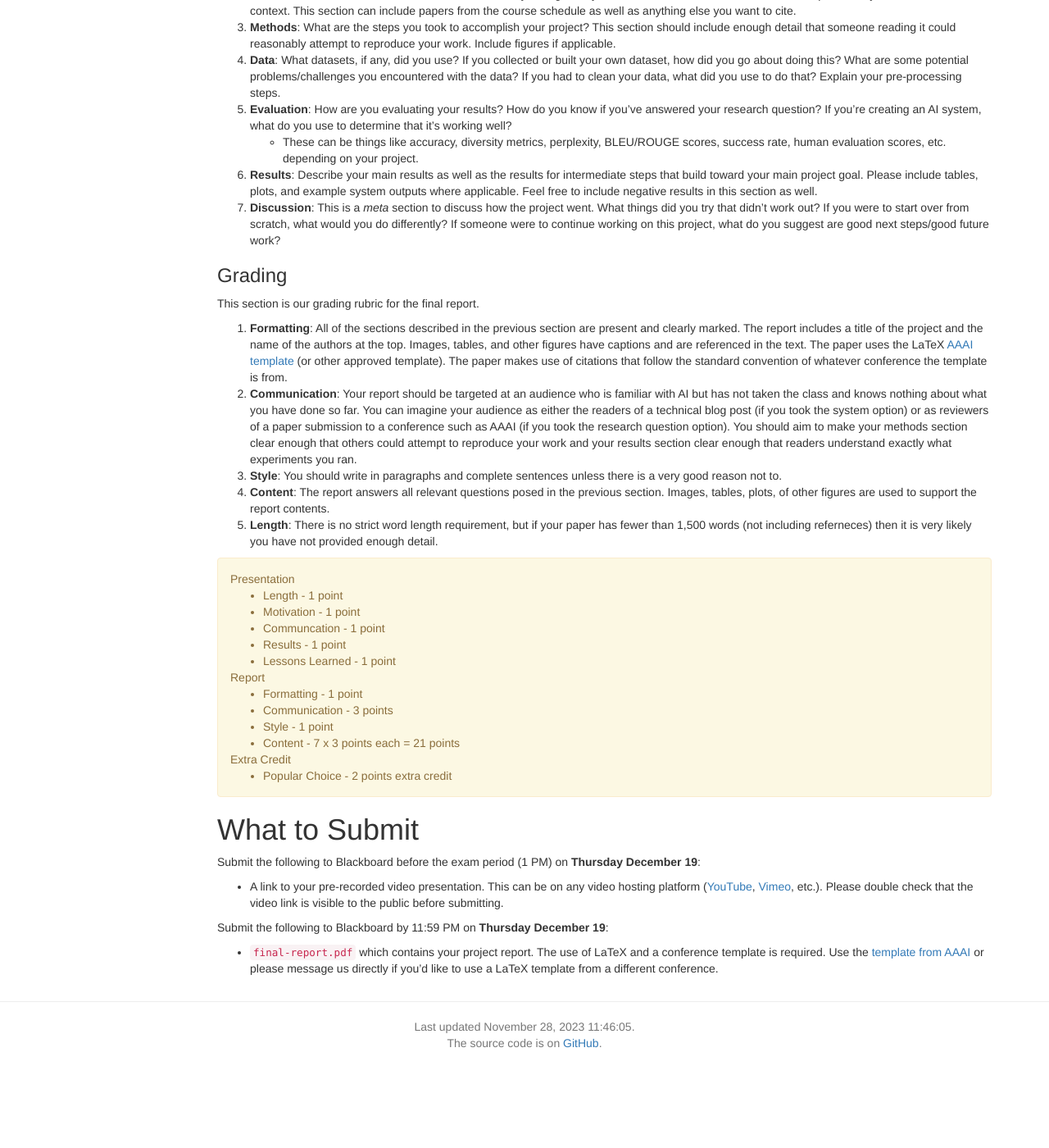
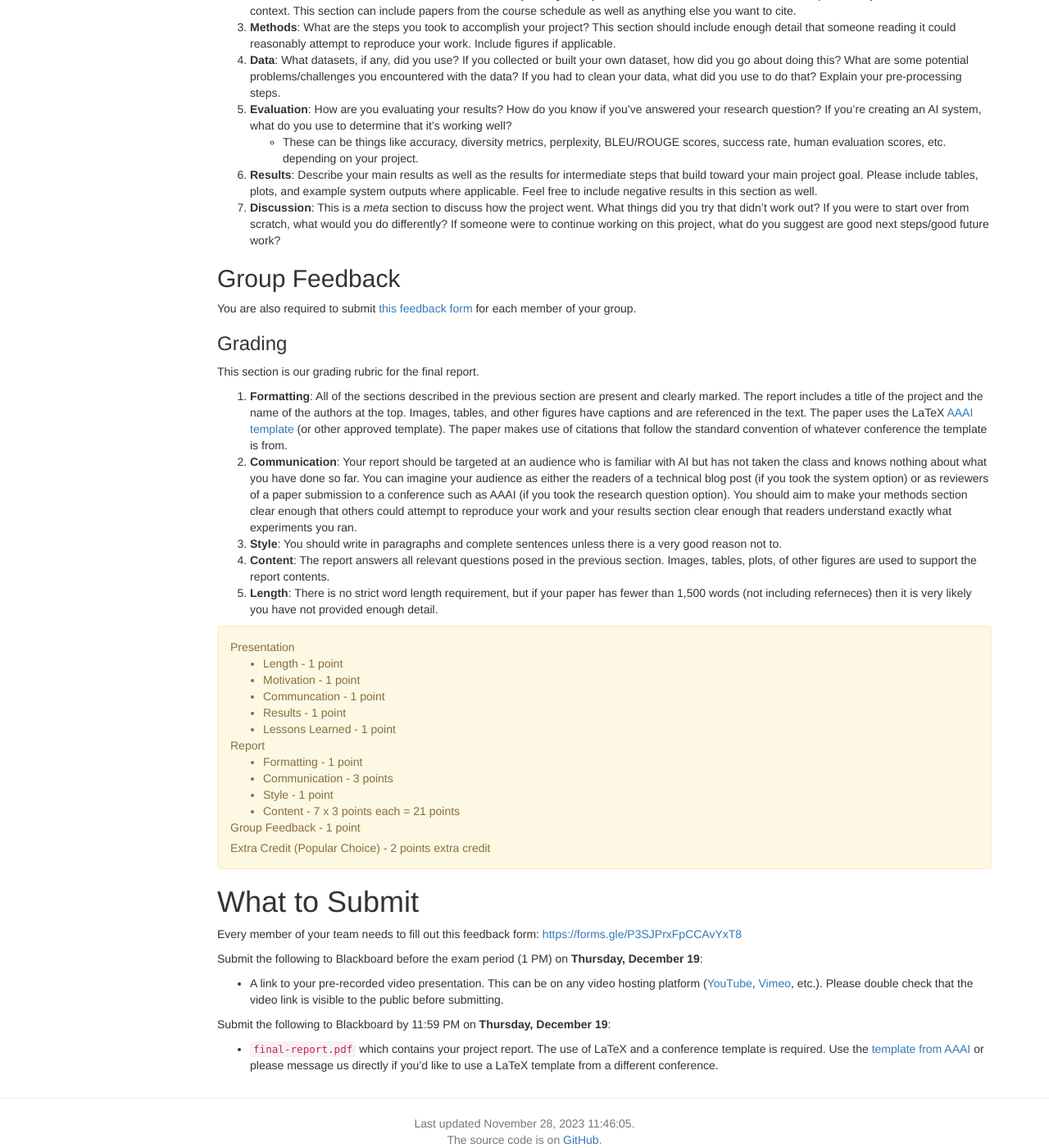
Before and after one commit to lara-martin/Principles-of-AI, a Jekyll site: the page built from homeworks/project/final-submission.md, in a window 1280 px wide and 1400 px high, scrolled down 1108 px. Shown: the whole window at 82% size. Built offline with Jekyll 4.4.1, drawn with Linux system fonts in a browser that asks for light colours; nearby versions of some CDN libraries; a script that is not in the unit is left out; before the commit the page ends 2390 px from its top, so only the background shows below that.

Commit message:
feedback form

```diff
--- a/homeworks/project/final-submission.md
+++ b/homeworks/project/final-submission.md
@@ -93,6 +93,9 @@ __Title__ & __Author Names__: What are you calling your project? These are not g
 7. __Discussion__: This is a _meta_ section to discuss how the project went.
 What things did you try that didn't work out? If you were to start over from scratch, what would you do differently? If someone were to continue working on this project, what do you suggest are good next steps/good future work?
 
+## Group Feedback
+You are also required to submit [this feedback form](https://forms.gle/P3SJPrxFpCCAvYxT8) for each member of your group.
+
 ### Grading
 This section is our grading rubric for the final report.
 
@@ -116,13 +119,16 @@ Report
 * Style - 1 point
 * Content - 7 x 3 points each = 21 points
 
-Extra Credit
-* Popular Choice - 2 points extra credit
+Group Feedback - 1 point
+
+Extra Credit (Popular Choice) - 2 points extra credit
 </div>
 
 # What to Submit
-Submit the following to Blackboard before the exam period (1 PM) on **Thursday December 19**:
+Every member of your team needs to fill out this feedback form: [https://forms.gle/P3SJPrxFpCCAvYxT8](https://forms.gle/P3SJPrxFpCCAvYxT8)
+
+Submit the following to Blackboard before the exam period (1 PM) on **Thursday, December 19**:
 * A link to your pre-recorded video presentation. This can be on any video hosting platform ([YouTube](https://www.youtube.com/), [Vimeo](https://vimeo.com/watch), etc.). Please double check that the video link is visible to the public before submitting.
 
-Submit the following to Blackboard by 11:59 PM on **Thursday December 19**:
+Submit the following to Blackboard by 11:59 PM on **Thursday, December 19**:
 * `final-report.pdf` which contains your project report. The use of LaTeX and a conference template is required. Use the [template from AAAI](https://www.aaai.org/Publications/Templates/AuthorKit23.zip) or please message us directly if you'd like to use a LaTeX template from a different conference.
```
